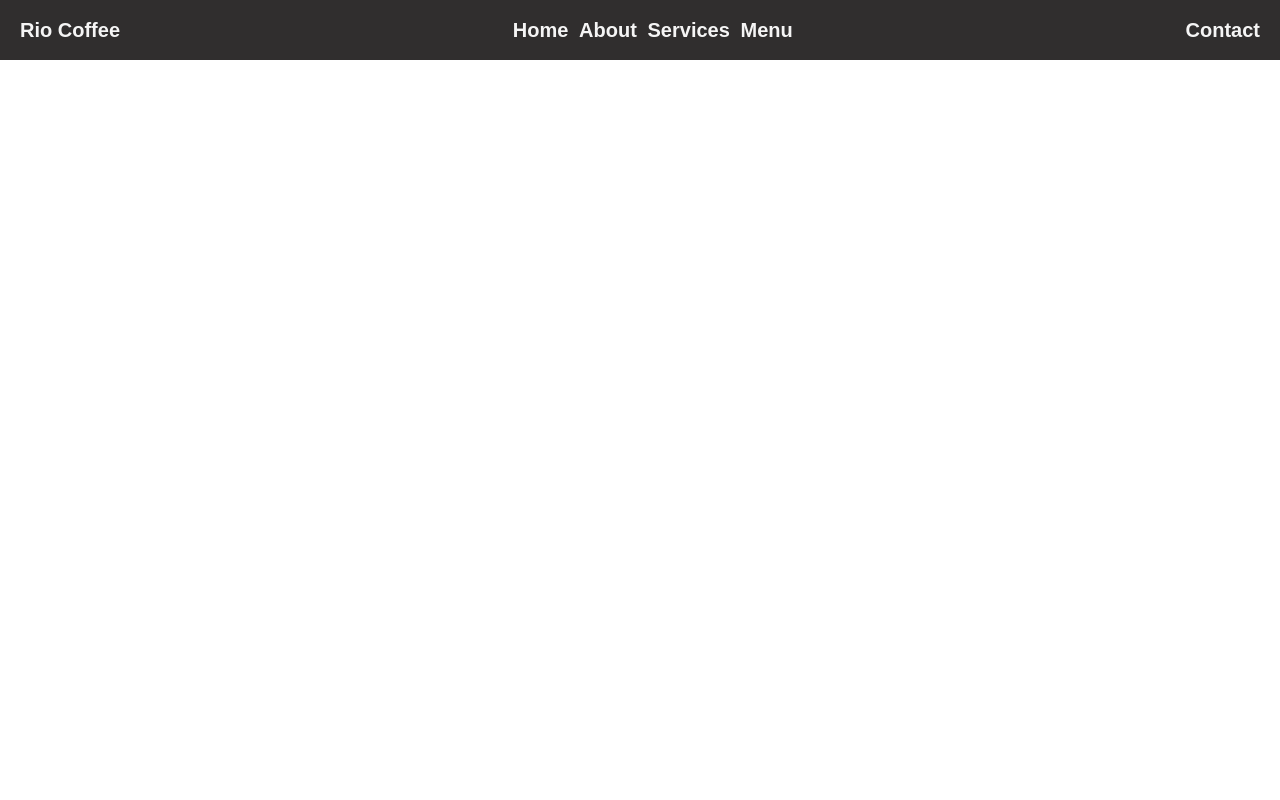
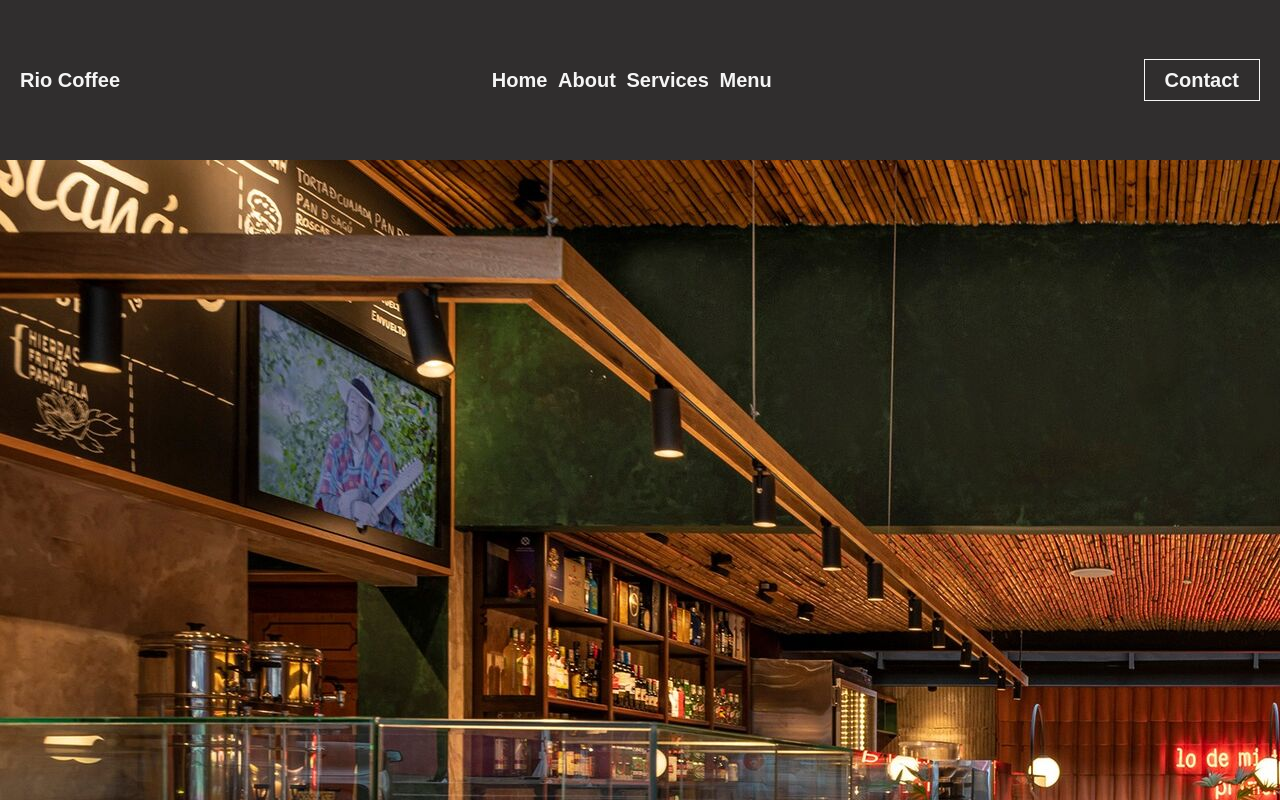
Before and after one commit to Radchenko-Valerii/flex-pos, a plain HTML site: page assets/index.html in a window 1280 px wide. Drawn offline with Linux system fonts and the light colour scheme.

Commit message:
last commit

```diff
--- a/assets/css/style.css
+++ b/assets/css/style.css
@@ -7,10 +7,11 @@
   background-color: rgb(48, 46, 46);
   font-family: Arial, Helvetica, sans-serif;
   min-width: 320px;
+  position: relative;
 }
 
 .bar{
-  min-height: 60px;
+  min-height: 160px;
   display: flex;
   flex-direction: row;
   justify-content: space-between;
@@ -34,3 +35,13 @@
 .nav-link{
   color: whitesmoke;
 }
+
+.contact{
+  border: 1px solid whitesmoke;
+  margin-right: 20px;
+  margin-left: 20px;
+}
+
+:root{
+  background-image: url(./../img/estudio-ch--varro-mustapan-coffee-shop-shops-archello.1607075335.1427.jpg);
+}
--- a/assets/index.html
+++ b/assets/index.html
@@ -4,23 +4,24 @@
     <meta charset="UTF-8" />
     <meta http-equiv="X-UA-Compatible" content="IE=edge" />
     <meta name="viewport" content="width=device-width, initial-scale=1.0" />
-    <link rel="stylesheet" href="./css/reset.css">
-    <link rel="stylesheet" href="./css/style.css">
+    <link rel="stylesheet" href="./css/reset.css" />
+    <link rel="stylesheet" href="./css/style.css" />
     <title>Flex</title>
   </head>
   <body>
     <header class="header">
       <nav class="bar">
-        <a class="main-link" href="">Rio Coffee</a>
+        <a class="main-link" href="#">Rio Coffee</a>
         <ul class="navigation">
           <li><a class="nav-link" href="#">Home</a></li>
           <li><a class="nav-link" href="#">About</a></li>
           <li><a class="nav-link" href="#">Services</a></li>
           <li><a class="nav-link" href="#">Menu</a></li>
         </ul>
-        <a class="contact" href="">Contact</a>
+        <a class="contact" href="#">Contact</a>
       </nav>
     </header>
-    <article class="article"></article>
+    <article class="article">
+    </article>
   </body>
 </html>
```
